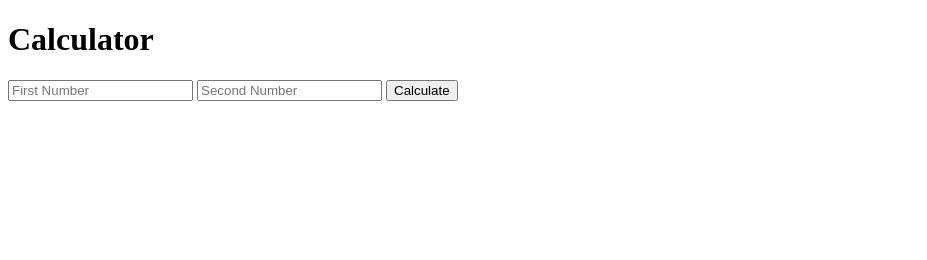
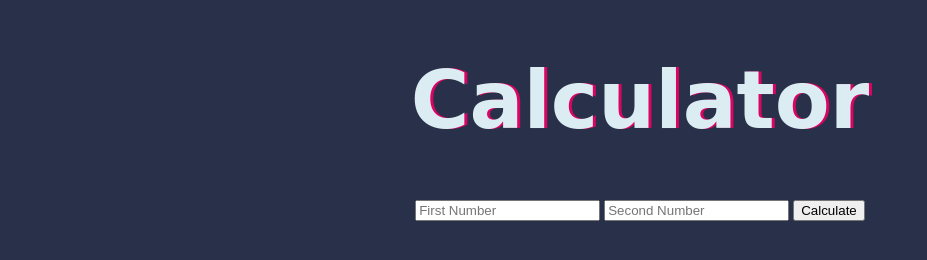
Before and after one commit to shrishtydayal2304/Web-Development, a website: page my-express-server/Calculator/index.html in a window 1280 px wide. Shown: the whole page, without its empty margins (0-927 px from the left). Drawn offline with Linux system fonts and the light colour scheme; files whose address does not match are found by name.

Commit message:
Update index.html

```diff
--- a/my-express-server/Calculator/index.html
+++ b/my-express-server/Calculator/index.html
@@ -3,6 +3,7 @@
   <head>
     <meta charset="utf-8">
     <title>Calculator</title>
+    <link rel="stylesheet" href="G:\COMPLETE WEB DEVELOPMENT\Web-Development-master\my-express-server\Calculator\style.css">
   </head>
   <body>
   <h1>Calculator</h1>
```
